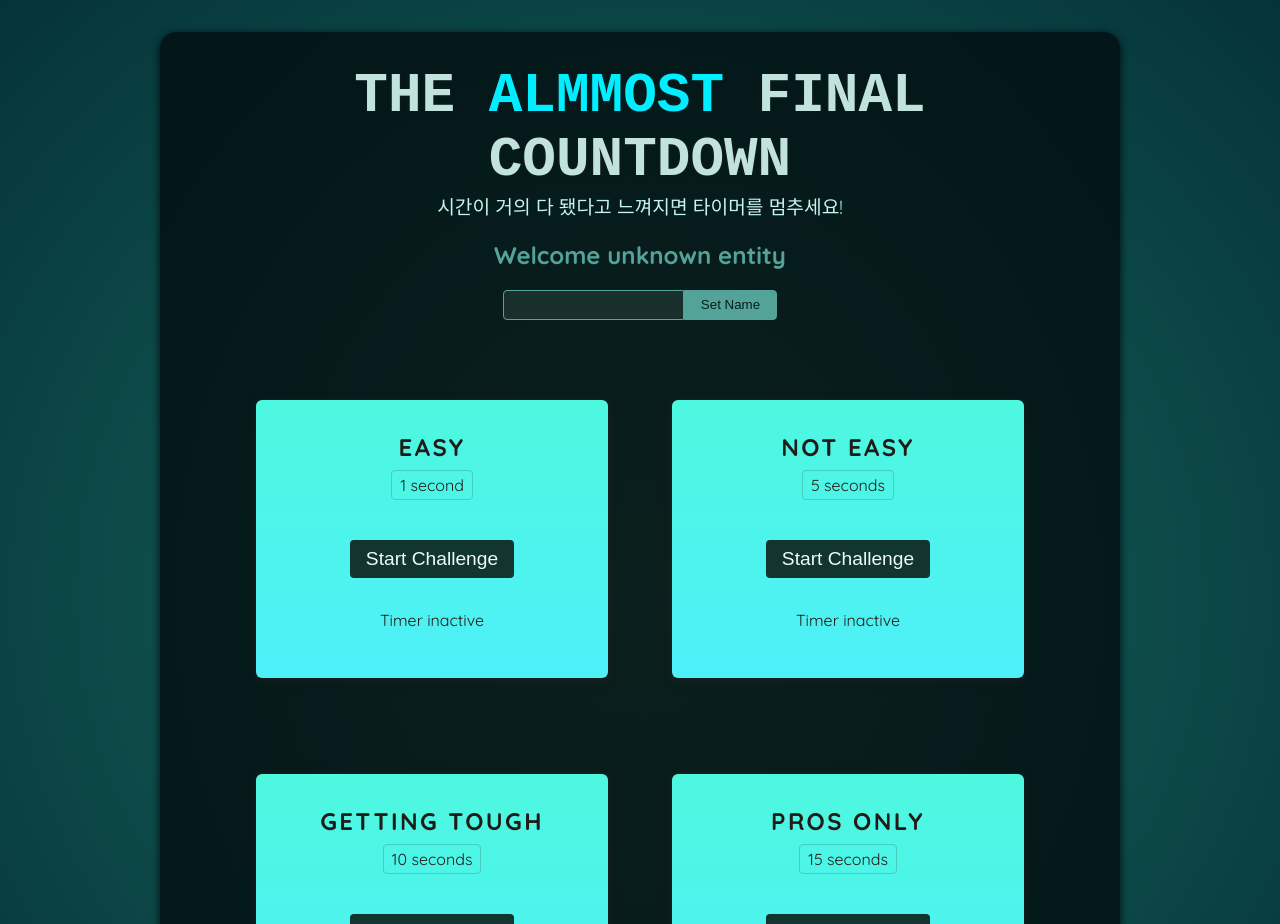
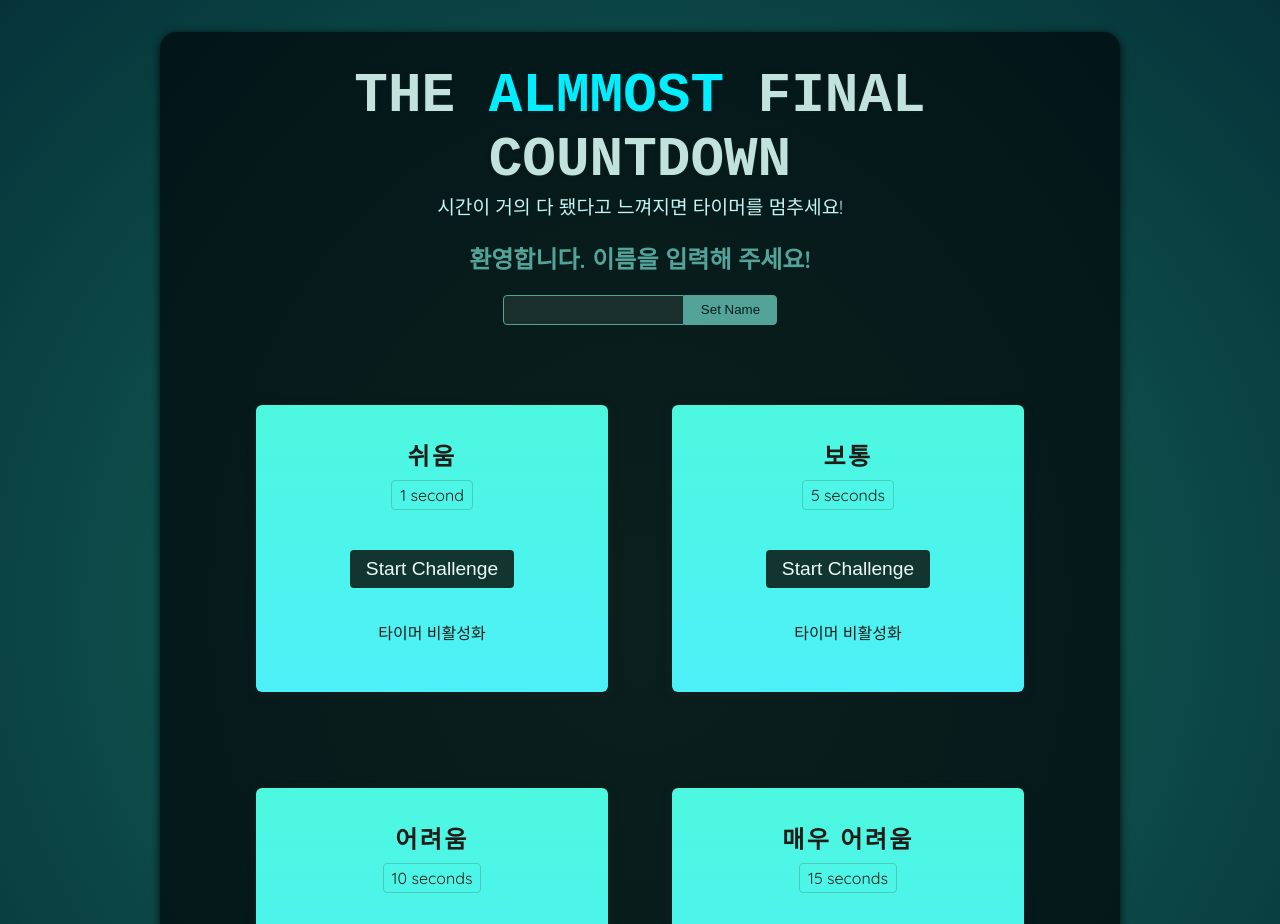
Before and after one commit to Choring/REFS, a React (Vite) app: page / in a window 1280 px wide. Shown: the top 924 px of the page. Built offline with nearby package versions, Linux system fonts and the light colour scheme; a web font is replaced by a local one.

Commit message:
한글화 작업 및 Portal로 수정

```diff
--- a/src/App.tsx
+++ b/src/App.tsx
@@ -8,10 +8,10 @@ function App() {
       <Header />
       <Player />
       <div id="challenges">
-        <TimerChallenge title="Easy" targetTime={1} />
-        <TimerChallenge title="Not easy" targetTime={5} />
-        <TimerChallenge title="Getting tough" targetTime={10} />
-        <TimerChallenge title="Pros only" targetTime={15} />
+        <TimerChallenge title="쉬움" targetTime={1} />
+        <TimerChallenge title="보통" targetTime={5} />
+        <TimerChallenge title="어려움" targetTime={10} />
+        <TimerChallenge title="매우 어려움" targetTime={15} />
       </div>
     </>
   )
--- a/src/components/Player.tsx
+++ b/src/components/Player.tsx
@@ -13,7 +13,7 @@ export const Player = () => {
 
   return (
     <section id="player">
-      <h2>Welcome {enterdPlayerName ?? "unknown entity" }</h2>
+      <h2>환영합니다. {enterdPlayerName === null ? "이름을 입력해 주세요!" : `${enterdPlayerName}님` }</h2>
       <p>
         <input ref={playerName} type="text" />
         <button onClick={handleClick} >Set Name</button>
--- a/src/components/ResultModal.tsx
+++ b/src/components/ResultModal.tsx
@@ -1,5 +1,5 @@
 import { forwardRef, useImperativeHandle, useRef } from "react";
-
+import { createPortal } from "react-dom";
 
 export const ResultModal = forwardRef<ModalProps, ResultProps> (({ result, targetTime, remainingTime, onReset }, ref) => {
     const dialog = useRef<HTMLDialogElement | null >(null);
@@ -14,15 +14,16 @@ export const ResultModal = forwardRef<ModalProps, ResultProps> (({ result, targe
         }
     }));
 
-    return (
+    return createPortal(
         <dialog ref={dialog} className="result-modal" onClose={onReset}>
             {userLost && <h2>Your {result}</h2>}
             {!userLost && <h2>Your score: {score}</h2>}
-            <p>The target time was <strong>{targetTime} seconds.</strong></p>
-            <p>You Stopped the timer with <strong>{formattedRemainingTime} seconds left.</strong></p>
+            <p>목표 시간은 <strong>{targetTime} 초.</strong></p>
+            <p>당신은 <strong>{formattedRemainingTime}초를 남기고 타이머를 멈췄습니다.</strong></p>
             <form action="dialog" onSubmit={onReset}>
-                <button>Close</button>
+                <button>닫기</button>
             </form>
-        </dialog>
-    )
-})
+        </dialog>,
+        document.getElementById('modal') || document.body
+    );
+});
--- a/src/components/TimerChallenge.tsx
+++ b/src/components/TimerChallenge.tsx
@@ -35,7 +35,6 @@ export const TimerChallenge = ({title, targetTime}: TimeChallengeProps) => {
         <ResultModal ref={dialog} targetTime={targetTime} result="lost" remainingTime = {timeRemaining} onReset={handleReset} />
         <section className="challenge">
             <h2>{title}</h2>
-            {timerIsActive && <p>You lost!</p>}
             <p className="challenge-time">
                 {targetTime} second{targetTime >  1 ? "s" : ""}
             </p>
@@ -45,7 +44,7 @@ export const TimerChallenge = ({title, targetTime}: TimeChallengeProps) => {
                 </button>
             </p>
             <p className={timerIsActive ? "active" : undefined}>
-            {timerIsActive ? "Time is running..." : "Timer inactive"}
+            {timerIsActive ? "타이머 활성화..." : "타이머 비활성화"}
             </p>
         </section>
     </>
```
